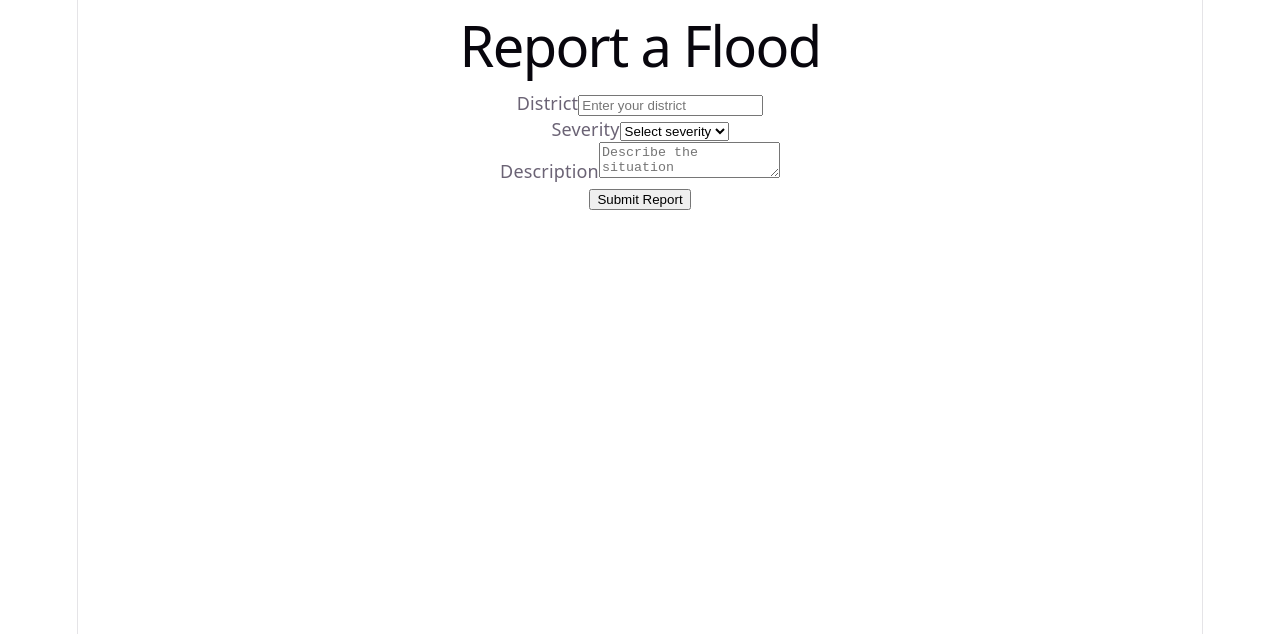
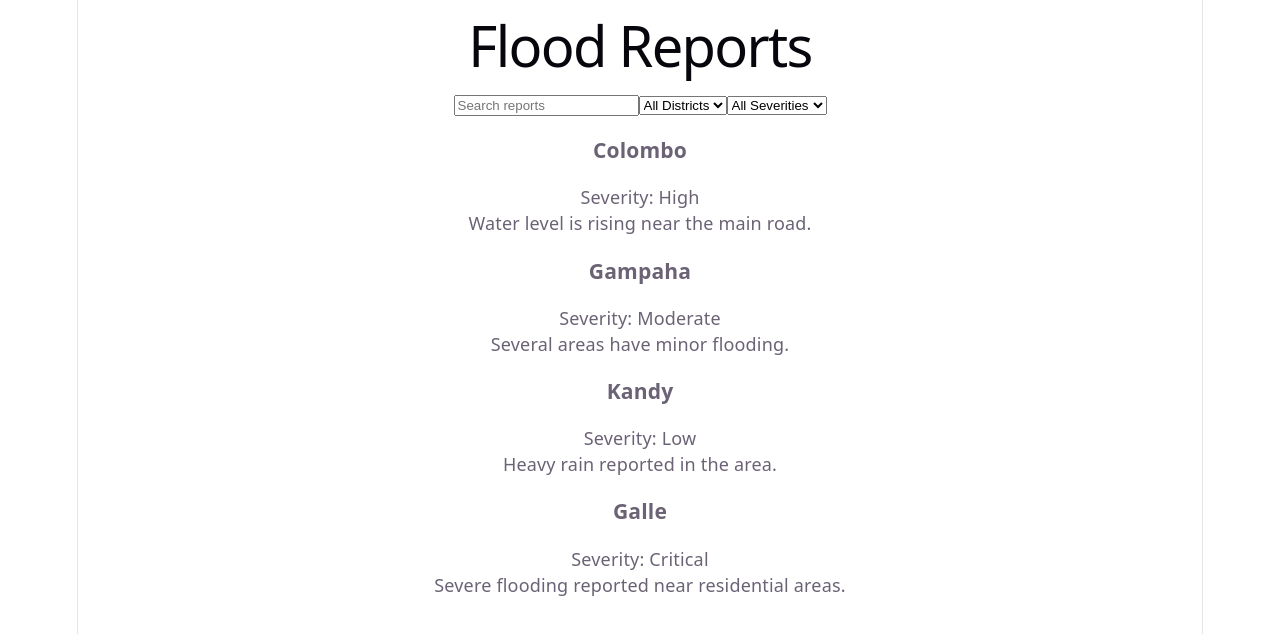
Before and after one commit to SUSITHMALAN/floodready-lk, a React (Vite) app in the folder frontend/: page / in a window 1280 px wide. Shown: the top 634 px of the page. Built offline with nearby package versions, Linux system fonts and the light colour scheme.

Commit message:
Add flood reports dashboard

```diff
--- a/frontend/src/App.tsx
+++ b/frontend/src/App.tsx
@@ -121,12 +121,12 @@
 
 // export default App
 
-import ReportFormPage from './pages/ReportFormPage'
+import ReportsDashboardPage from './pages/ReportsDashboardPage'
 import './App.css'
 
 function App() {
   return (
-    <ReportFormPage />
+    <ReportsDashboardPage />
   )
 }
 
--- /dev/null
+++ b/frontend/src/components/ReportCard.tsx
@@ -0,0 +1,21 @@
+import type { Report } from '../hooks/useReports'
+
+type ReportCardProps = {
+  report: Report
+}
+
+function ReportCard({ report }: ReportCardProps) {
+  return (
+    <div>
+      <h3>{report.district}</h3>
+
+      <p>
+        Severity: {report.severity}
+      </p>
+
+      <p>{report.description}</p>
+    </div>
+  )
+}
+
+export default ReportCard
--- /dev/null
+++ b/frontend/src/hooks/useReports.ts
@@ -0,0 +1,43 @@
+import { useState } from 'react'
+
+export type Report = {
+  id: number
+  district: string
+  severity: string
+  description: string
+}
+
+function useReports() {
+  const [reports] = useState<Report[]>([
+    {
+      id: 1,
+      district: 'Colombo',
+      severity: 'High',
+      description: 'Water level is rising near the main road.',
+    },
+    {
+      id: 2,
+      district: 'Gampaha',
+      severity: 'Moderate',
+      description: 'Several areas have minor flooding.',
+    },
+    {
+      id: 3,
+      district: 'Kandy',
+      severity: 'Low',
+      description: 'Heavy rain reported in the area.',
+    },
+    {
+      id: 4,
+      district: 'Galle',
+      severity: 'Critical',
+      description: 'Severe flooding reported near residential areas.',
+    },
+  ])
+
+  return {
+    reports,
+  }
+}
+
+export default useReports
--- /dev/null
+++ b/frontend/src/pages/ReportsDashboardPage.tsx
@@ -0,0 +1,77 @@
+import { useState } from 'react'
+import ReportCard from '../components/ReportCard'
+import useReports from '../hooks/useReports'
+
+function ReportsDashboardPage() {
+  const { reports } = useReports()
+
+  const [search, setSearch] = useState('')
+  const [district, setDistrict] = useState('')
+  const [severity, setSeverity] = useState('')
+
+  const filteredReports = reports.filter((report) => {
+    const matchesSearch =
+      report.description.toLowerCase().includes(search.toLowerCase()) ||
+      report.district.toLowerCase().includes(search.toLowerCase())
+
+    const matchesDistrict =
+      district === '' || report.district === district
+
+    const matchesSeverity =
+      severity === '' || report.severity === severity
+
+    return matchesSearch && matchesDistrict && matchesSeverity
+  })
+
+  return (
+    <div>
+      <h1>Flood Reports</h1>
+
+      <div>
+        <input
+          type="text"
+          placeholder="Search reports"
+          value={search}
+          onChange={(event) => setSearch(event.target.value)}
+        />
+
+        <select
+          value={district}
+          onChange={(event) => setDistrict(event.target.value)}
+        >
+          <option value="">All Districts</option>
+          <option value="Colombo">Colombo</option>
+          <option value="Gampaha">Gampaha</option>
+          <option value="Kandy">Kandy</option>
+          <option value="Galle">Galle</option>
+        </select>
+
+        <select
+          value={severity}
+          onChange={(event) => setSeverity(event.target.value)}
+        >
+          <option value="">All Severities</option>
+          <option value="Low">Low</option>
+          <option value="Moderate">Moderate</option>
+          <option value="High">High</option>
+          <option value="Critical">Critical</option>
+        </select>
+      </div>
+
+      <div>
+        {filteredReports.length > 0 ? (
+          filteredReports.map((report) => (
+            <ReportCard
+              key={report.id}
+              report={report}
+            />
+          ))
+        ) : (
+          <p>No reports found.</p>
+        )}
+      </div>
+    </div>
+  )
+}
+
+export default ReportsDashboardPage
```
Also changed, not shown: 1 other file (tests, documents, lock files or other folders).
